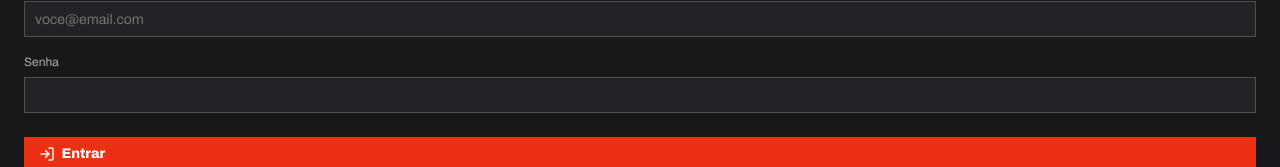
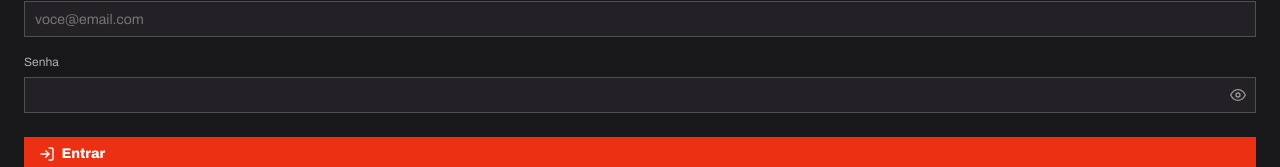
Before and after one commit to elisangelaL/trilha, a Next.js app in the folder frontend/: page /login in a window 1280 px wide. Shown: the part 306-473 px from the top of the page. Built offline with nearby package versions, Linux system fonts and the light colour scheme; no server answers.

Commit message:
ajuste login

```diff
--- a/frontend/src/app/login/page.tsx
+++ b/frontend/src/app/login/page.tsx
@@ -4,8 +4,9 @@ import { useState, type FormEvent } from "react";
 import { GuestOnly } from "../../components/auth/AuthGuard";
 import { useAuth } from "../../hooks/useAuth";
 import { Button } from "../../components/ui/Button";
-import { Field, Input } from "../../components/ui/Field";
+import { Field, Input, PasswordInput } from "../../components/ui/Field";
 import { LogoIcon, ArrowRightIcon } from "../../components/ui/icons";
+import { friendlyAuthError } from "../../lib/authErrors";
 
 type Mode = "login" | "signup";
 
@@ -33,7 +34,7 @@ function LoginForm() {
         setMode("login");
       }
     } catch (err) {
-      setError(err instanceof Error ? err.message : "Não foi possível concluir a ação");
+      setError(err instanceof Error ? friendlyAuthError(err.message) : "Não foi possível concluir a ação");
     } finally {
       setLoading(false);
     }
@@ -49,7 +50,7 @@ function LoginForm() {
       await resetPassword(email);
       setNotice("Enviamos um link de recuperação para o seu e-mail.");
     } catch (err) {
-      setError(err instanceof Error ? err.message : "Não foi possível enviar o e-mail de recuperação");
+      setError(err instanceof Error ? friendlyAuthError(err.message) : "Não foi possível enviar o e-mail de recuperação");
     }
   }
 
@@ -71,7 +72,7 @@ function LoginForm() {
           <Input type="email" value={email} onChange={(e) => setEmail(e.target.value)} placeholder="voce@email.com" required />
         </Field>
         <Field label="Senha">
-          <Input type="password" value={password} onChange={(e) => setPassword(e.target.value)} minLength={6} required />
+          <PasswordInput value={password} onChange={(e) => setPassword(e.target.value)} minLength={6} required />
         </Field>
 
         {error && <div style={{ color: "var(--color-accent)", fontSize: 13 }}>{error}</div>}
--- a/frontend/src/components/ui/Field.tsx
+++ b/frontend/src/components/ui/Field.tsx
@@ -1,4 +1,8 @@
+"use client";
+
+import { useState } from "react";
 import type { InputHTMLAttributes, ReactNode, SelectHTMLAttributes, TextareaHTMLAttributes } from "react";
+import { EyeIcon, EyeOffIcon } from "./icons";
 
 export function Field({ label, children }: { label: string; children: ReactNode }) {
   return (
@@ -14,6 +18,42 @@ export function Input(props: InputHTMLAttributes<HTMLInputElement>) {
   return <input className={["input", className].filter(Boolean).join(" ")} {...rest} />;
 }
 
+export function PasswordInput(props: Omit<InputHTMLAttributes<HTMLInputElement>, "type">) {
+  const [visible, setVisible] = useState(false);
+  const { className, style, ...rest } = props;
+
+  return (
+    <div style={{ position: "relative" }}>
+      <input
+        type={visible ? "text" : "password"}
+        className={["input", className].filter(Boolean).join(" ")}
+        style={{ paddingRight: 36, ...style }}
+        {...rest}
+      />
+      <button
+        type="button"
+        onClick={() => setVisible((v) => !v)}
+        aria-label={visible ? "Ocultar senha" : "Mostrar senha"}
+        title={visible ? "Ocultar senha" : "Mostrar senha"}
+        style={{
+          position: "absolute",
+          right: 8,
+          top: "50%",
+          transform: "translateY(-50%)",
+          background: "none",
+          border: "none",
+          cursor: "pointer",
+          color: "var(--color-neutral-500)",
+          display: "flex",
+          padding: 2,
+        }}
+      >
+        {visible ? <EyeOffIcon size={16} /> : <EyeIcon size={16} />}
+      </button>
+    </div>
+  );
+}
+
 export function Textarea(props: TextareaHTMLAttributes<HTMLTextAreaElement>) {
   const { className, ...rest } = props;
   return <textarea className={["input", className].filter(Boolean).join(" ")} {...rest} />;
--- a/frontend/src/components/ui/icons.tsx
+++ b/frontend/src/components/ui/icons.tsx
@@ -191,6 +191,24 @@ export function VideoIcon(props: IconProps) {
   );
 }
 
+export function EyeIcon(props: IconProps) {
+  return (
+    <svg {...base(props)}>
+      <path d="M1 12s4-8 11-8 11 8 11 8-4 8-11 8-11-8-11-8Z" />
+      <circle cx="12" cy="12" r="3" />
+    </svg>
+  );
+}
+
+export function EyeOffIcon(props: IconProps) {
+  return (
+    <svg {...base(props)}>
+      <path d="M17.94 17.94A10.94 10.94 0 0 1 12 20c-7 0-11-8-11-8a20.3 20.3 0 0 1 5.06-5.94M9.9 4.24A10.4 10.4 0 0 1 12 4c7 0 11 8 11 8a20.3 20.3 0 0 1-2.16 3.19m-6.72-1.07a3 3 0 1 1-4.24-4.24" />
+      <line x1="1" y1="1" x2="23" y2="23" />
+    </svg>
+  );
+}
+
 export function PencilIcon(props: IconProps) {
   return (
     <svg {...base(props)}>
--- a/frontend/src/hooks/useAuth.tsx
+++ b/frontend/src/hooks/useAuth.tsx
@@ -14,6 +14,7 @@ interface AuthContextValue {
   signUp: (email: string, password: string, name: string) => Promise<void>;
   signOut: () => Promise<void>;
   resetPassword: (email: string) => Promise<void>;
+  updatePassword: (password: string) => Promise<void>;
 }
 
 const AuthContext = createContext<AuthContextValue | null>(null);
@@ -71,12 +72,18 @@ export function AuthProvider({ children }: { children: ReactNode }) {
   }
 
   async function resetPassword(email: string) {
-    const { error } = await supabase.auth.resetPasswordForEmail(email);
+    const redirectTo = typeof window !== "undefined" ? `${window.location.origin}/redefinir-senha` : undefined;
+    const { error } = await supabase.auth.resetPasswordForEmail(email, { redirectTo });
+    if (error) throw error;
+  }
+
+  async function updatePassword(password: string) {
+    const { error } = await supabase.auth.updateUser({ password });
     if (error) throw error;
   }
 
   return (
-    <AuthContext.Provider value={{ session, profile, loading, signIn, signUp, signOut, resetPassword }}>
+    <AuthContext.Provider value={{ session, profile, loading, signIn, signUp, signOut, resetPassword, updatePassword }}>
       {children}
     </AuthContext.Provider>
   );
--- /dev/null
+++ b/frontend/src/lib/authErrors.ts
@@ -0,0 +1,31 @@
+/** Traduz mensagens de erro do Supabase Auth para algo amigável em pt-BR. */
+export function friendlyAuthError(message: string): string {
+  const m = message.toLowerCase();
+
+  if (m.includes("invalid api key") || m.includes("invalid apikey")) {
+    return "Não foi possível conectar ao servidor no momento. Tente novamente em instantes.";
+  }
+  if (m.includes("invalid login credentials")) {
+    return "E-mail ou senha incorretos.";
+  }
+  if (m.includes("email not confirmed")) {
+    return "Confirme seu e-mail antes de entrar — verifique sua caixa de entrada.";
+  }
+  if (m.includes("user already registered") || m.includes("already registered")) {
+    return "Já existe uma conta com esse e-mail.";
+  }
+  if (m.includes("password should be at least") || m.includes("password is too short")) {
+    return "A senha precisa ter pelo menos 6 caracteres.";
+  }
+  if (m.includes("unable to validate email") || m.includes("invalid email")) {
+    return "E-mail inválido.";
+  }
+  if (m.includes("rate limit") || m.includes("too many requests")) {
+    return "Muitas tentativas seguidas. Aguarde um pouco antes de tentar de novo.";
+  }
+  if (m.includes("network") || m.includes("fetch failed") || m.includes("failed to fetch")) {
+    return "Falha de conexão. Verifique sua internet e tente novamente.";
+  }
+
+  return "Não foi possível concluir a ação. Tente novamente em instantes.";
+}
```
Also changed, not shown: frontend/src/app/redefinir-senha/page.tsx (added, +85 -0 lines).
